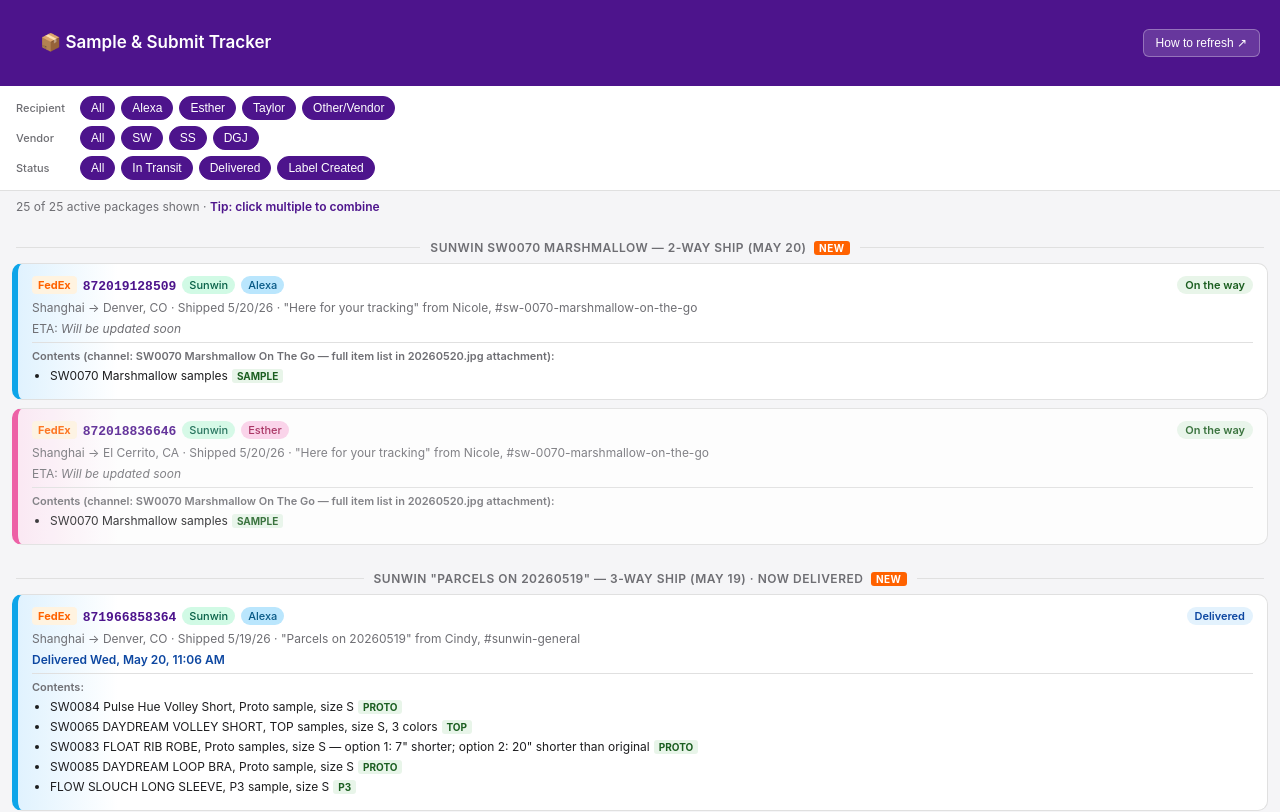
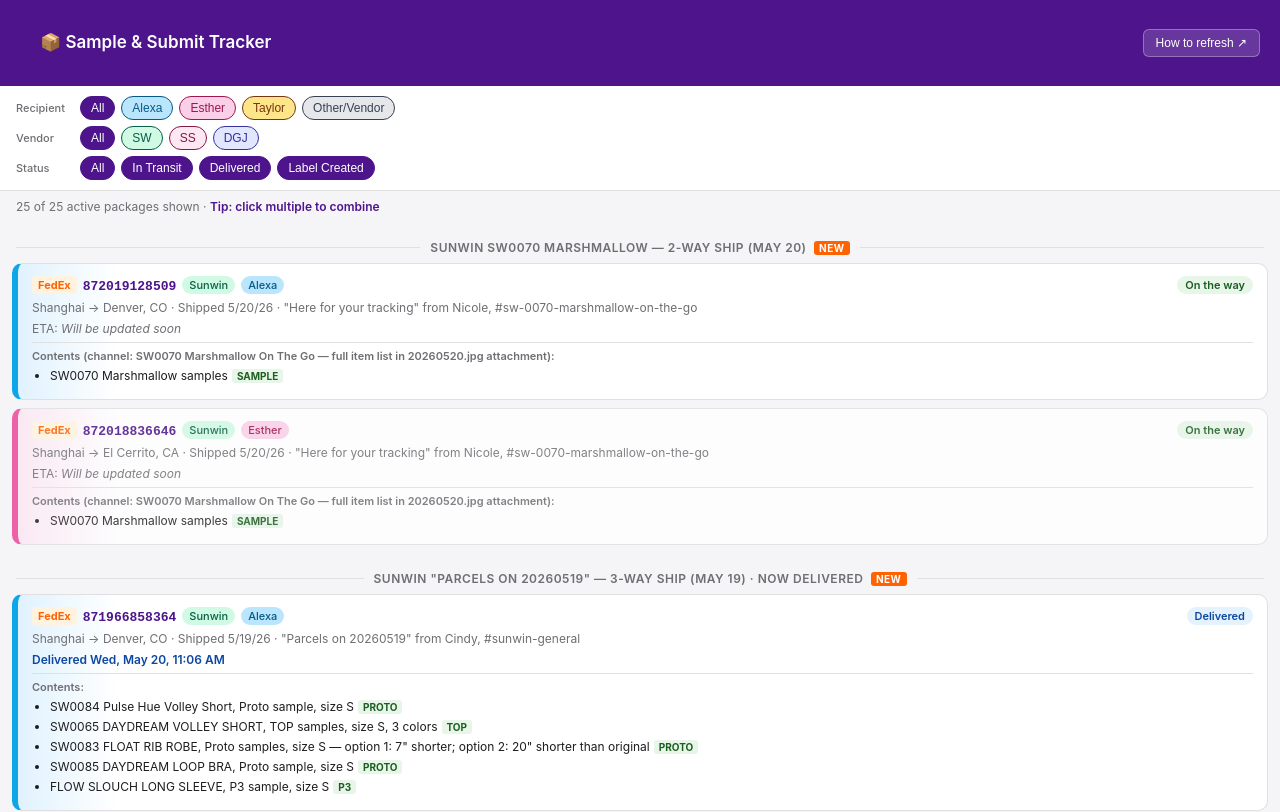
Before and after one commit to ejoo-vitality/tracker, a plain HTML site: page index.html in a window 1280 px wide. Shown: the top 812 px of the page. Drawn offline with Linux system fonts and the light colour scheme.

Commit message:
Color-match filter buttons to recipient/vendor

```diff
--- a/index.html
+++ b/index.html
@@ -42,6 +42,13 @@
     .filter-label { font-size: 11px; color: var(--muted); font-weight: 500; min-width: 58px; }
     .filter-btn { border: 1px solid var(--border); background: white; padding: 4px 10px; border-radius: 12px; font-size: 12px; cursor: pointer; transition: all 0.15s; color: var(--text); }
     .filter-btn.active { background: var(--purple); color: white; border-color: var(--purple); }
+    .filter-btn[data-filter="recipient"][data-value="taylor"].active { background: #fde68a; color: #78350f; border-color: #78350f; }
+    .filter-btn[data-filter="recipient"][data-value="alexa"].active  { background: #bae6fd; color: #075985; border-color: #075985; }
+    .filter-btn[data-filter="recipient"][data-value="esther"].active { background: #fbcfe8; color: #9d174d; border-color: #9d174d; }
+    .filter-btn[data-filter="recipient"][data-value="other"].active  { background: #e5e7eb; color: #374151; border-color: #374151; }
+    .filter-btn[data-filter="vendor"][data-value="SW"].active  { background: #d1fae5; color: #065f46; border-color: #065f46; }
+    .filter-btn[data-filter="vendor"][data-value="DGJ"].active { background: #e0e7ff; color: #3730a3; border-color: #3730a3; }
+    .filter-btn[data-filter="vendor"][data-value="SS"].active  { background: #fce7f3; color: #831843; border-color: #831843; }
     .filter-btn:hover:not(.active) { border-color: var(--purple); color: var(--purple); }
     .summary-bar { padding: 8px 16px; font-size: 12px; color: var(--muted); background: var(--bg); }
     .pkg-list { padding: 0 12px 80px; }
```
